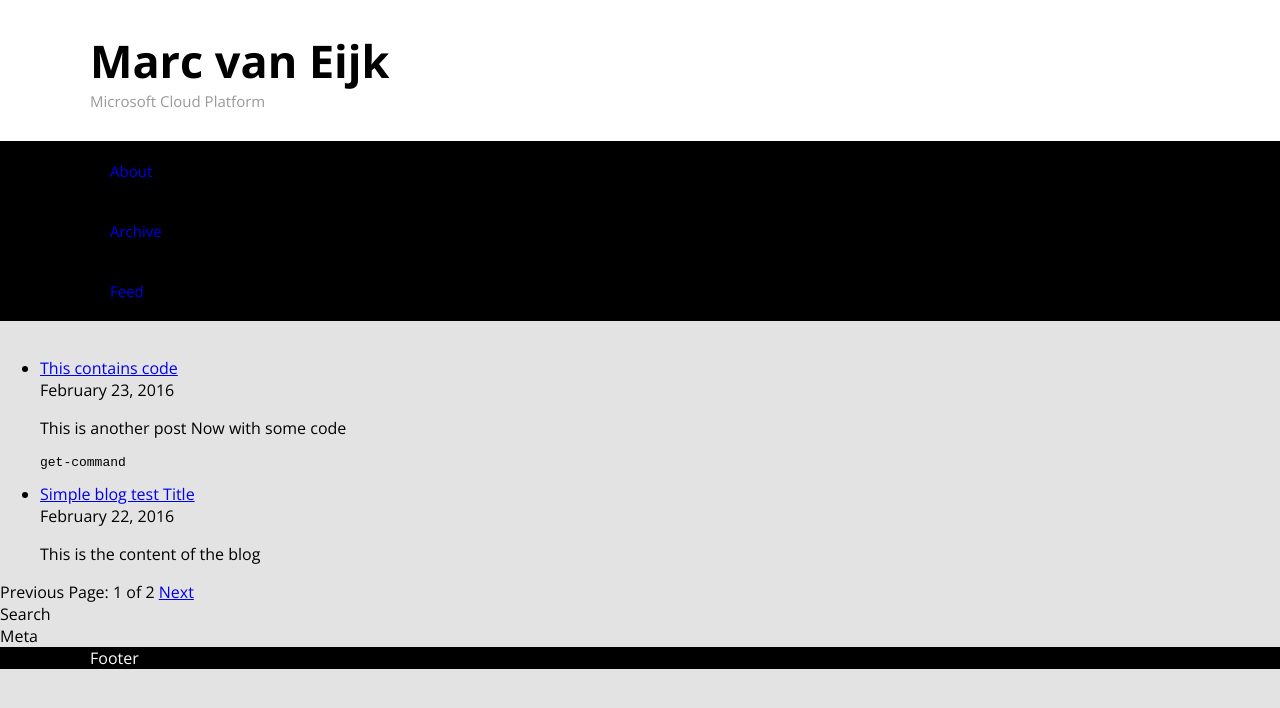
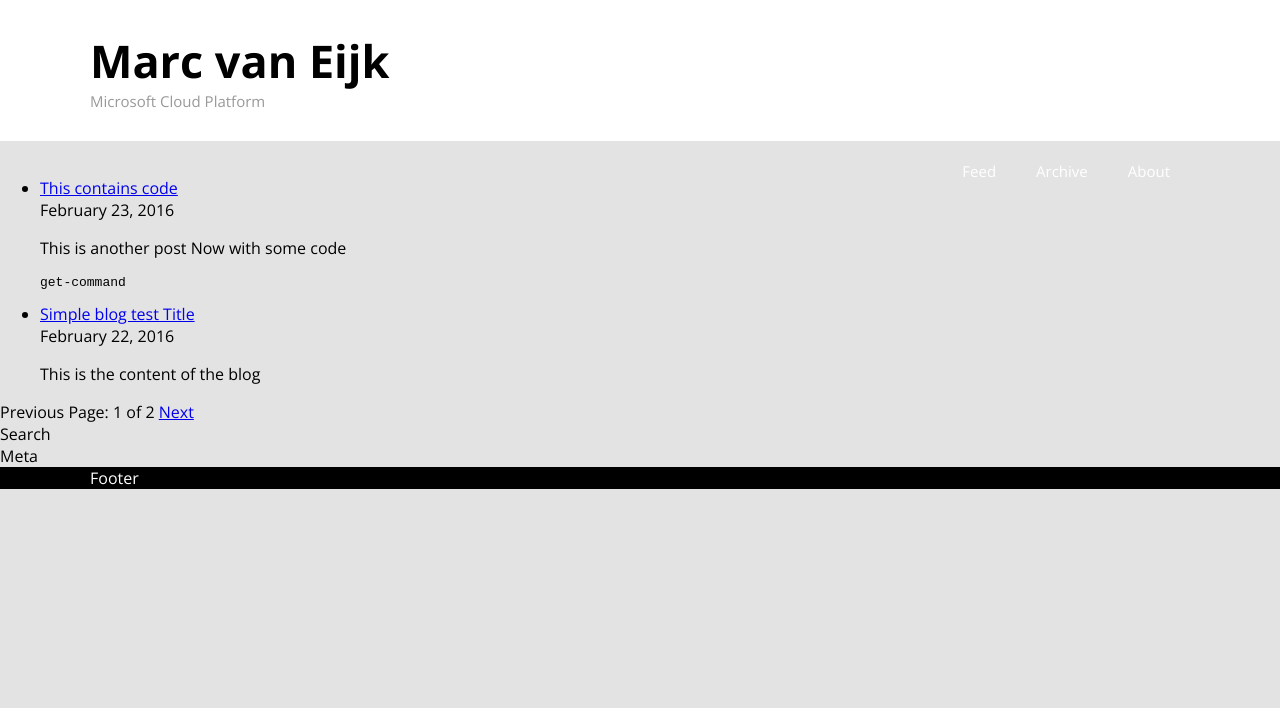
Before and after one commit to marcvaneijkdemo/marcvaneijkdemo.github.io, a Jekyll site: the page built from index.html, in a window 1280 px wide. Shown: the top 708 px of the page. Built offline with Jekyll 4.4.1, drawn with Linux system fonts in a browser that asks for light colours; the list of posts is cut into pages by our own code.

Commit message:
Update menu.css

```diff
--- a/css/menu.css
+++ b/css/menu.css
@@ -5,10 +5,12 @@ color: #ffffff;
 }
 
 .siteMenuLink {
+float: right;
 text-decoration: none;
 font-size: 15px;
 padding-right: 20px;
 padding-left: 20px;
 display: block;
 line-height: 60px;
+color: #ffffff;
 }
```
